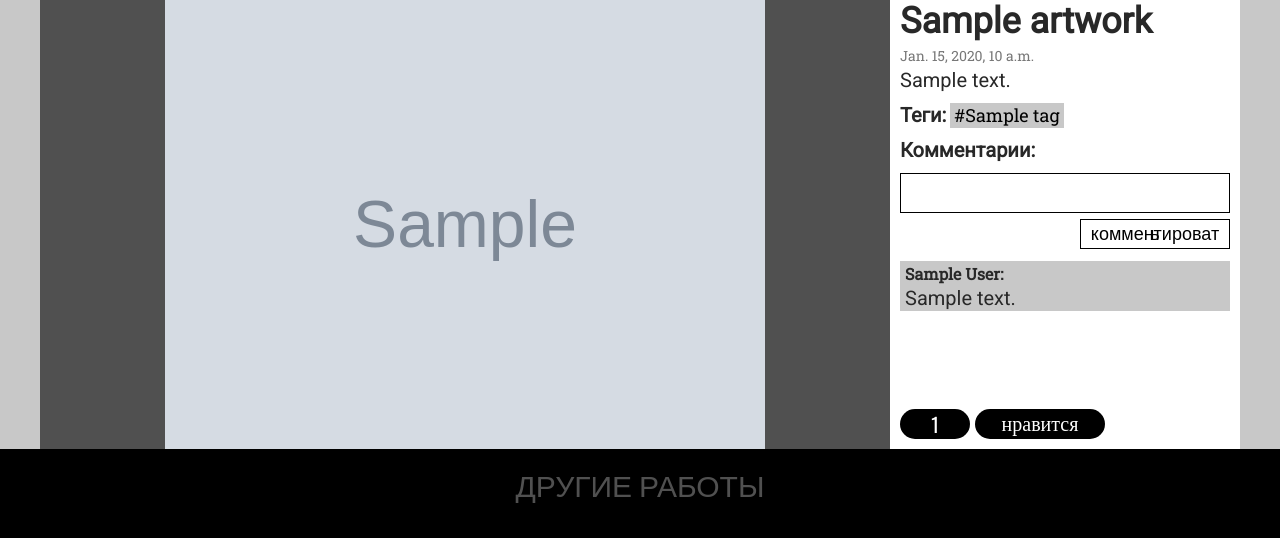
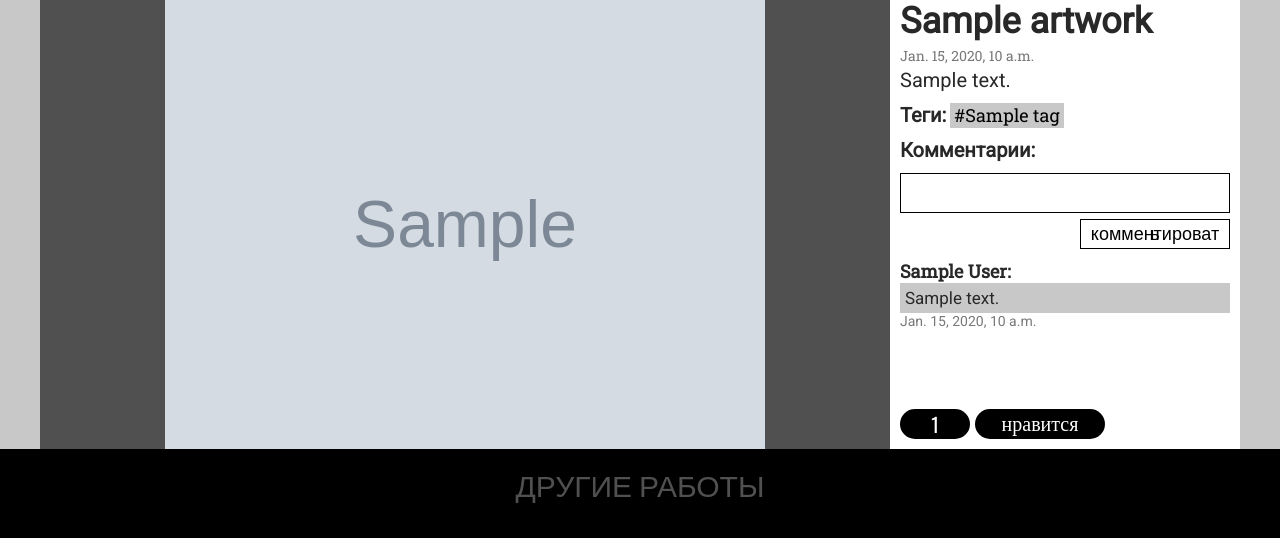
Before and after one commit to RudyWhale/AC-django-project, a Django app: template main/templates/main/artwork.html in a window 1280 px wide. Shown: the part 247-785 px from the top of the page. Run offline with Django 3.2, Linux system fonts and the light colour scheme; the template is opened without the code that fills it: most values are stand-ins (such as "Sample title", 1, 10 or a date in 2020); grey boxes marked "Sample" are stand-in pictures.

Commit message:
Comment delete button

```diff
--- a/main/static/main/styles/artwork.css
+++ b/main/static/main/styles/artwork.css
@@ -171,21 +171,58 @@ div.comment_form>button:hover {
 div.comment_container {
 	width: 100%;
 	float: left;
-	background-color: rgb(200,200,200);
-	padding: 0 5px;
-	margin: 2px 0;
+	padding: 0;
+	margin: 0;
 	box-sizing: border-box;
 }
 
-div.comment_container>h6 {
+div.comment_data {
+	float: left;
+	width: 100%;
+	line-height: 24px;
+}
+
+div.comment_data>h6 {
 	margin: 0px;
-	font-size: 16px;
+	font-size: 18px;
 	font-weight: bold;
 	font-family: 'Roboto Slab', sans-serif;
+	float: left;
 }
 
-div.comment_container>p {
+button.comment_delete {
+	margin: 0px 0px 0px 5px;
+	padding: 0px;
+	float: right;
+	border: none;
+	outline: none;
+	background-color: inherit;
+	font-size: 12px;
+	font-family: 'Roboto Slab', sans-serif;
+	text-decoration: underline;
+	line-height: 24px;
+	color: rgb(80,80,80);
+	cursor: pointer;
+}
+
+p.comment_text {
 	margin: 0px;
+	font-size: 17px;
+	line-height: 20px;
+	float: left;
+	width: 100%;
+	padding: 5px;
+	background-color: rgb(200,200,200);
+	box-sizing: border-box;
+	font-family: 'Roboto', sans-serif;
+}
+
+p.comment_datetime {
+	margin: 0px;
+	font-size: 14px;
+	float: left;
+	color: rgb(120,120,120);
+	line-height: 16px;
 }
 
 /*===============================================*/
--- a/main/templates/main/artwork.html
+++ b/main/templates/main/artwork.html
@@ -14,7 +14,7 @@
 
 	<script src="{% static 'useractions/like_btn.js' %}" type="text/javascript"></script>
 	<script src="{% static 'useractions/subscription_btn.js' %}" type="text/javascript"></script>
-	<script src="{% static 'useractions/comment_btn.js' %}" type="text/javascript"></script>
+	<script src="{% static 'useractions/comment.js' %}" type="text/javascript"></script>
 	<script src="{% static 'main/scripts/publication_delete.js' %}" type="text/javascript"></script>
 {% endblock %}
 
@@ -37,8 +37,8 @@
 
 				<h3>{{artwork.name}}</h3>
 				<p class="artwork_date">{{artwork.datetime}}
-					{% if delete_link %}
-						<button href="{% url 'delete publication' pk=artwork.pk %}" class="publication_delete">Удалить публикацию</button>
+					{% if user == artwork.author.user %}
+						<button href="{% url 'delete publication' pk=artwork.pk %}" class="publication_delete">Удалить &#128465</button>
 					{% endif %}
 				</p>
 				<p>{{artwork.desc}}</p>
@@ -61,12 +61,8 @@
 					</div>
 
 					{% for comment in artwork.comment_set.all %}
-						<div class="comment_container">
-							<h6>{{comment.author}}:</h6>
-							<p>{{comment.text}}</p>
-						</div>
+						{% include "main/includes/artwork comment.html" %}
 					{% endfor %}
-
 				</div>
 
 			</div><!-- desc_text -->
--- /dev/null
+++ b/main/templates/main/includes/artwork comment.html
@@ -0,0 +1,10 @@
+<div class="comment_container">
+  <div class="comment_data">
+    <h6>{{comment.author}}:</h6>
+    {% if user == comment.author %}
+      <button class="comment_delete" data-url="{% url 'delete comment' pk=comment.pk %}">Удалить</button>
+    {% endif %}
+  </div>
+  <p class="comment_text">{{comment.text}}</p>
+  <p class="comment_datetime">{{comment.date}}</p>
+</div>
--- a/useractions/static/useractions/comment_btn.js
+++ /dev/null
@@ -1,23 +0,0 @@
-$(function(){
-  $('.comment_form>button').click(function(){
-    var publpk = $(this).attr('data-pk');
-    var text = $('.comment_form>textarea').val();
-    var username = $(this).attr('data-username');
-    if (text.trim()){
-      $.get('../action/comment', {publication_pk: publpk, text: text},
-        function(message){
-          if (message == ''){
-            var cmt_author = $('<h6></h6>').text(username + ':');
-            var cmt_text = $('<p></p>').text(text);
-            var comment = $('<div class="comment_container"></div>').append(cmt_author).append(cmt_text);
-            $('.comment_form').after(comment);
-            $('.comment_form>textarea').val("");
-            $('.no_comments_label').remove();
-          }
-          else{
-            alert(message);
-          }
-        }
-    )}
-  })
-})
--- a/useractions/urls.py
+++ b/useractions/urls.py
@@ -31,5 +31,10 @@ urlpatterns = [
 		'load_content_artist/<int:pk>',
 		views.load_content_artist,
 		name='load content artist'
+	),
+	path(
+		'delete_comment/<int:pk>',
+		views.delete_comment,
+		name='delete comment'
 	)
 ] + static(settings.MEDIA_URL, document_root=settings.MEDIA_ROOT)
```
Also changed, not shown: useractions/static/useractions/comment.js (added, +28 -0 lines), useractions/views.py (+20 -3 lines).
